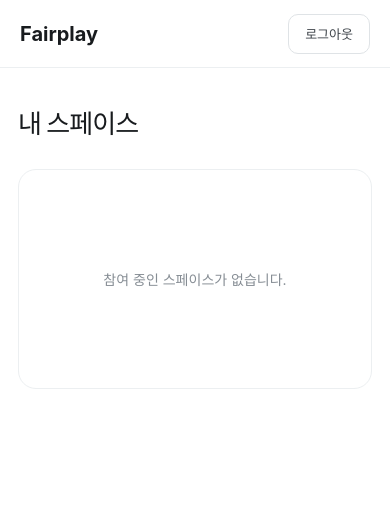
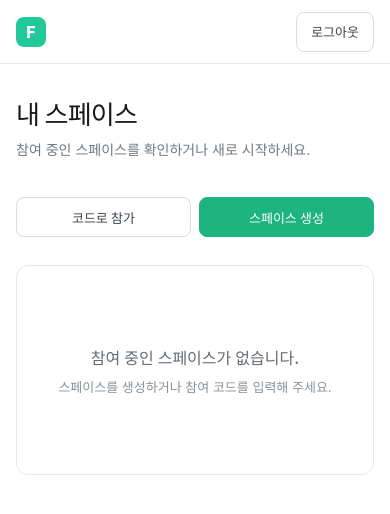
Before and after one commit to isjuny0/fairplay-fe, a React (Vite) app: page / in a window 390 px wide. Both pictures are taken after a click on the button "Google로 계속하기". Shown: the top 514 px of the page. Built offline with nearby package versions, Linux system fonts and the light colour scheme; no server answers.

Commit message:
feat(space): 스페이스 생성 참가 및 목록 구현

```diff
--- a/src/App.jsx
+++ b/src/App.jsx
@@ -1,31 +1,36 @@
 import { useEffect, useState } from 'react';
+import { createSpace, joinSpace, listSpaces } from './api/spaces.js';
 
 const DEFAULT_API_BASE_URL = 'http://localhost:8080';
 
 function GoogleIcon() {
-  return (
-    <svg aria-hidden="true" viewBox="0 0 24 24" className="google-icon">
-      <path fill="#4285F4" d="M21.6 12.23c0-.71-.06-1.4-.18-2.07H12v3.92h5.38a4.6 4.6 0 0 1-2 3.02v2.54h3.24c1.9-1.75 2.98-4.33 2.98-7.41Z" />
-      <path fill="#34A853" d="M12 22c2.7 0 4.98-.9 6.63-2.43l-3.24-2.54c-.9.6-2.04.96-3.39.96-2.61 0-4.82-1.76-5.61-4.13H3.04v2.62A10 10 0 0 0 12 22Z" />
-      <path fill="#FBBC05" d="M6.39 13.86A6.02 6.02 0 0 1 6.07 12c0-.65.11-1.28.32-1.86V7.52H3.04A10 10 0 0 0 2 12c0 1.61.39 3.14 1.04 4.48l3.35-2.62Z" />
-      <path fill="#EA4335" d="M12 6.01c1.47 0 2.79.51 3.83 1.5l2.87-2.88A9.64 9.64 0 0 0 12 2a10 10 0 0 0-8.96 5.52l3.35 2.62C7.18 7.77 9.39 6.01 12 6.01Z" />
-    </svg>
-  );
+  return <svg aria-hidden="true" viewBox="0 0 24 24" className="google-icon"><path fill="#4285F4" d="M21.6 12.23c0-.71-.06-1.4-.18-2.07H12v3.92h5.38a4.6 4.6 0 0 1-2 3.02v2.54h3.24c1.9-1.75 2.98-4.33 2.98-7.41Z"/><path fill="#34A853" d="M12 22c2.7 0 4.98-.9 6.63-2.43l-3.24-2.54c-.9.6-2.04.96-3.39.96-2.61 0-4.82-1.76-5.61-4.13H3.04v2.62A10 10 0 0 0 12 22Z"/><path fill="#FBBC05" d="M6.39 13.86A6.02 6.02 0 0 1 6.07 12c0-.65.11-1.28.32-1.86V7.52H3.04A10 10 0 0 0 2 12c0 1.61.39 3.14 1.04 4.48l3.35-2.62Z"/><path fill="#EA4335" d="M12 6.01c1.47 0 2.79.51 3.83 1.5l2.87-2.88A9.64 9.64 0 0 0 12 2a10 10 0 0 0-8.96 5.52l3.35 2.62C7.18 7.77 9.39 6.01 12 6.01Z"/></svg>;
+}
+
+function Modal({ title, submitLabel, onClose, onSubmit, children, isSubmitting, error }) {
+  return <div className="modal-backdrop" role="presentation" onMouseDown={onClose}><section className="modal" role="dialog" aria-modal="true" aria-labelledby="modal-title" onMouseDown={(event) => event.stopPropagation()}><div className="modal-header"><h2 id="modal-title">{title}</h2><button type="button" className="icon-button" aria-label="닫기" onClick={onClose}>×</button></div><form onSubmit={onSubmit}>{children}{error && <p className="form-error" role="alert">{error}</p>}<div className="modal-actions"><button type="button" className="secondary-button" onClick={onClose}>취소</button><button type="submit" className="primary-button" disabled={isSubmitting}>{isSubmitting ? '처리 중...' : submitLabel}</button></div></form></section></div>;
 }
 
 function App() {
-  const [screen, setScreen] = useState(
-    window.location.pathname === '/main' ? 'main' : 'login',
-  );
+  const [screen, setScreen] = useState(window.location.pathname === '/main' ? 'main' : 'login');
+  const [spaces, setSpaces] = useState([]);
+  const [isLoading, setIsLoading] = useState(false);
+  const [modal, setModal] = useState(null);
+  const [input, setInput] = useState('');
+  const [error, setError] = useState('');
+  const [isSubmitting, setIsSubmitting] = useState(false);
 
   useEffect(() => {
-    const handlePopState = () => {
-      setScreen(window.location.pathname === '/main' ? 'main' : 'login');
-    };
+    const onPopState = () => setScreen(window.location.pathname === '/main' ? 'main' : 'login');
+    window.addEventListener('popstate', onPopState);
+    return () => window.removeEventListener('popstate', onPopState);
+  }, []);
 
-    window.addEventListener('popstate', handlePopState);
-    return () => window.removeEventListener('popstate', handlePopState);
-  }, []);
+  useEffect(() => {
+    if (screen !== 'main') return;
+    setIsLoading(true);
+    listSpaces().then(setSpaces).finally(() => setIsLoading(false));
+  }, [screen]);
 
   const handleGoogleLogin = () => {
     if (import.meta.env.VITE_AUTH_MODE !== 'oauth') {
@@ -33,7 +38,6 @@ function App() {
       setScreen('main');
       return;
     }
-
     const apiBaseUrl = (import.meta.env.VITE_API_BASE_URL || DEFAULT_API_BASE_URL).replace(/\/$/, '');
     window.location.assign(`${apiBaseUrl}/oauth2/authorization/google`);
   };
@@ -43,39 +47,42 @@ function App() {
     setScreen('login');
   };
 
-  if (screen === 'main') {
-    return (
-      <div className="app-shell">
-        <header className="main-header">
-          <span className="wordmark">Fairplay</span>
-          <button type="button" className="logout-button" onClick={handleLogout}>
-            로그아웃
-          </button>
-        </header>
-        <main className="main-content">
-          <h1>내 스페이스</h1>
-          <section className="empty-state" aria-label="스페이스 목록">
-            <p>참여 중인 스페이스가 없습니다.</p>
-          </section>
-        </main>
-      </div>
-    );
+  const openModal = (type) => {
+    setInput('');
+    setError('');
+    setModal(type);
+  };
+
+  const handleSpaceSubmit = async (event) => {
+    event.preventDefault();
+    const value = input.trim();
+    if (!value) {
+      setError(modal === 'create' ? '스페이스 이름을 입력해 주세요.' : '참여 코드를 입력해 주세요.');
+      return;
+    }
+    setError('');
+    setIsSubmitting(true);
+    try {
+      const nextSpace = modal === 'create' ? await createSpace(value) : await joinSpace(value);
+      setSpaces((current) => [...current, nextSpace]);
+      setModal(null);
+    } catch (requestError) {
+      setError(requestError.message || '요청을 처리하지 못했습니다.');
+    } finally {
+      setIsSubmitting(false);
+    }
+  };
+
+  if (screen === 'login') {
+    return <main className="login-page"><section className="login-card" aria-label="로그인"><p className="login-description">Google 계정으로 로그인해 주세요.</p><button type="button" className="google-button" onClick={handleGoogleLogin}><GoogleIcon/><span>Google로 계속하기</span></button><p className="terms">계속하면 Fairplay의 이용약관과 개인정보 처리방침에 동의하게 됩니다.</p></section></main>;
   }
 
-  return (
-    <main className="login-page">
-      <section className="login-card" aria-label="로그인">
-        <p className="login-description login-prompt">Google 계정으로 로그인해 주세요.</p>
-        <button type="button" className="google-button" onClick={handleGoogleLogin}>
-          <GoogleIcon />
-          <span>Google로 계속하기</span>
-        </button>
-        <p className="terms">
-          계속하면 Fairplay의 이용약관과 개인정보 처리방침에 동의하게 됩니다.
-        </p>
-      </section>
-    </main>
-  );
+  return <div className="app-shell">
+    <header className="main-header"><div className="brand"><span className="logo-mark" aria-hidden="true">F</span><span className="wordmark">Fairplay</span></div><button type="button" className="logout-button" onClick={handleLogout}>로그아웃</button></header>
+    <main className="main-content"><div className="page-heading"><div><h1>내 스페이스</h1><p>참여 중인 스페이스를 확인하거나 새로 시작하세요.</p></div><div className="heading-actions"><button type="button" className="secondary-button" onClick={() => openModal('join')}>코드로 참가</button><button type="button" className="primary-button" onClick={() => openModal('create')}>스페이스 생성</button></div></div>{isLoading ? <p className="status-message">목록을 불러오는 중...</p> : spaces.length === 0 ? <section className="empty-state"><p>참여 중인 스페이스가 없습니다.</p><span>스페이스를 생성하거나 참여 코드를 입력해 주세요.</span></section> : <ul className="space-list">{spaces.map((space) => <li key={space.id}><button type="button"><strong>{space.name}</strong><span>{space.role === 'INSTRUCTOR' ? '교수' : '학생'}</span></button></li>)}</ul>}</main>
+    {modal === 'create' && <Modal title="스페이스 생성" submitLabel="생성" onClose={() => setModal(null)} onSubmit={handleSpaceSubmit} isSubmitting={isSubmitting} error={error}><label className="field-label" htmlFor="space-name">스페이스 이름</label><input id="space-name" autoFocus value={input} onChange={(event) => setInput(event.target.value)} placeholder="예: 캡스톤 디자인"/></Modal>}
+    {modal === 'join' && <Modal title="스페이스 참가" submitLabel="참가" onClose={() => setModal(null)} onSubmit={handleSpaceSubmit} isSubmitting={isSubmitting} error={error}><label className="field-label" htmlFor="join-code">참여 코드</label><input id="join-code" autoFocus value={input} onChange={(event) => setInput(event.target.value)} placeholder="참여 코드 입력"/></Modal>}
+  </div>;
 }
 
 export default App;
--- /dev/null
+++ b/src/api/spaces.js
@@ -0,0 +1,38 @@
+const STORAGE_KEY = 'fairplay-spaces';
+const useMockApi = import.meta.env.VITE_SPACE_API_MODE !== 'api';
+const apiBaseUrl = (import.meta.env.VITE_API_BASE_URL || 'http://localhost:8080').replace(/\/$/, '');
+const wait = () => new Promise((resolve) => setTimeout(resolve, 250));
+
+function readMockSpaces() {
+  try { return JSON.parse(localStorage.getItem(STORAGE_KEY) || '[]'); } catch { return []; }
+}
+
+function saveMockSpaces(spaces) { localStorage.setItem(STORAGE_KEY, JSON.stringify(spaces)); }
+
+async function request(path, options) {
+  const response = await fetch(`${apiBaseUrl}${path}`, { credentials: 'include', headers: { 'Content-Type': 'application/json' }, ...options });
+  if (!response.ok) throw new Error('요청을 처리하지 못했습니다.');
+  return response.json();
+}
+
+export async function listSpaces() {
+  if (!useMockApi) return request('/api/spaces');
+  await wait(); return readMockSpaces();
+}
+
+export async function createSpace(name) {
+  if (!useMockApi) return request('/api/spaces', { method: 'POST', body: JSON.stringify({ name }) });
+  await wait();
+  const spaces = readMockSpaces();
+  const space = { id: crypto.randomUUID(), name, role: 'INSTRUCTOR' };
+  saveMockSpaces([...spaces, space]); return space;
+}
+
+export async function joinSpace(code) {
+  if (!useMockApi) return request('/api/spaces/join', { method: 'POST', body: JSON.stringify({ code }) });
+  await wait();
+  if (code.toUpperCase() !== 'FAIRPLAY') throw new Error('올바르지 않은 참여 코드입니다. (테스트 코드: FAIRPLAY)');
+  const spaces = readMockSpaces();
+  const space = { id: crypto.randomUUID(), name: 'Fairplay 테스트 스페이스', role: 'STUDENT' };
+  saveMockSpaces([...spaces, space]); return space;
+}
--- a/src/styles.css
+++ b/src/styles.css
@@ -1,193 +1,58 @@
-:root {
-  font-family: Pretendard, -apple-system, BlinkMacSystemFont, 'Segoe UI', sans-serif;
-  color: #15171a;
-  background: #ffffff;
-  font-synthesis: none;
-  text-rendering: optimizeLegibility;
+:root { font-family: Pretendard, -apple-system, BlinkMacSystemFont, 'Segoe UI', sans-serif; color: #171a1d; background: #fff; font-synthesis: none; }
+* { box-sizing: border-box; }
+body { margin: 0; min-width: 320px; min-height: 100vh; }
+button, input { font: inherit; }
+button { cursor: pointer; }
+button:focus-visible, input:focus-visible { outline: 3px solid rgba(29, 180, 127, .25); outline-offset: 2px; }
+.login-page { min-height: 100vh; display: grid; place-items: center; padding: 24px; }
+.login-card { width: min(100%, 430px); min-height: 280px; display: flex; flex-direction: column; align-items: center; justify-content: center; gap: 32px; padding: 42px; border: 1px solid #e5e7e9; border-radius: 20px; }
+.login-description, .terms { margin: 0; color: #70777e; text-align: center; }
+.login-description { font-size: 14px; }
+.terms { max-width: 320px; margin-top: -12px; color: #949ba1; font-size: 11px; line-height: 1.6; }
+.google-button { width: 100%; min-height: 54px; display: flex; align-items: center; justify-content: center; gap: 12px; border: 1px solid #d9dde0; border-radius: 10px; background: #fff; font-weight: 600; }
+.google-button:hover, .logout-button:hover, .secondary-button:hover { background: #f7f8f8; }
+.google-icon { width: 21px; height: 21px; }
+.app-shell { min-height: 100vh; background: #fff; }
+.main-header { height: 64px; display: flex; align-items: center; justify-content: space-between; padding: 0 28px; border-bottom: 1px solid #e5e7e9; }
+.brand { display: flex; align-items: center; gap: 10px; }
+.logo-mark { width: 30px; height: 30px; display: grid; place-items: center; border-radius: 8px; background: #20c997; color: #fff; font-weight: 800; }
+.wordmark { font-size: 18px; font-weight: 700; }
+.logout-button, .secondary-button, .primary-button { min-height: 40px; padding: 0 14px; border-radius: 8px; font-size: 13px; font-weight: 600; }
+.logout-button, .secondary-button { border: 1px solid #d9dde0; background: #fff; color: #3d4348; }
+.primary-button { border: 1px solid #1db47f; background: #1db47f; color: #fff; }
+.primary-button:disabled { opacity: .55; cursor: default; }
+.main-content { width: min(100% - 48px, 1000px); margin: 0 auto; padding: 44px 0; }
+.page-heading { display: flex; align-items: flex-start; justify-content: space-between; gap: 24px; }
+h1, h2, p { margin-top: 0; }
+h1 { margin-bottom: 8px; font-size: 26px; letter-spacing: -.03em; }
+h2 { margin-bottom: 0; font-size: 19px; }
+.page-heading p { color: #727980; font-size: 14px; }
+.heading-actions { display: flex; gap: 8px; }
+.empty-state, .status-message { min-height: 210px; display: grid; place-content: center; gap: 8px; margin-top: 28px; padding: 24px; border: 1px solid #e5e7e9; border-radius: 12px; color: #656c72; text-align: center; }
+.empty-state p { margin: 0; font-weight: 600; }
+.empty-state span { color: #8b9196; font-size: 13px; }
+.space-list { display: grid; grid-template-columns: repeat(2, minmax(0, 1fr)); gap: 12px; margin: 28px 0 0; padding: 0; list-style: none; }
+.space-list button { width: 100%; min-height: 94px; display: flex; flex-direction: column; align-items: flex-start; justify-content: center; gap: 8px; padding: 18px; border: 1px solid #e2e5e7; border-radius: 10px; background: #fff; text-align: left; }
+.space-list button:hover { border-color: #1db47f; }
+.space-list span { color: #777e84; font-size: 12px; }
+.modal-backdrop { position: fixed; inset: 0; z-index: 50; display: grid; place-items: center; padding: 20px; background: rgba(20, 24, 22, .35); }
+.modal { width: min(100%, 420px); padding: 24px; border-radius: 12px; background: #fff; }
+.modal-header { display: flex; align-items: center; justify-content: space-between; margin-bottom: 24px; }
+.icon-button { width: 36px; height: 36px; border: 0; background: transparent; color: #5d646a; font-size: 24px; }
+.field-label { display: block; margin-bottom: 8px; font-size: 13px; font-weight: 700; }
+.modal input { width: 100%; height: 46px; padding: 0 12px; border: 1px solid #d5dadd; border-radius: 8px; }
+.form-error { margin: 10px 0 0; color: #c33d3d; font-size: 12px; }
+.modal-actions { display: flex; justify-content: flex-end; gap: 8px; margin-top: 24px; }
+@media (max-width: 720px) {
+  .main-header { padding: 0 16px; }
+  .main-content { width: calc(100% - 32px); padding: 30px 0; }
+  .page-heading { flex-direction: column; }
+  .heading-actions { width: 100%; }
+  .heading-actions button { flex: 1; }
+  .space-list { grid-template-columns: 1fr; }
 }
-
-* {
-  box-sizing: border-box;
+@media (max-width: 390px) {
+  .wordmark { display: none; }
+  .login-page { padding: 16px; }
+  .login-card { padding: 28px 20px; }
 }
-
-body {
-  margin: 0;
-  min-height: 100vh;
-}
-
-button {
-  font: inherit;
-}
-
-.login-page {
-  min-height: 100vh;
-  display: grid;
-  place-items: center;
-  padding: 24px;
-  background: #ffffff;
-}
-
-.login-card {
-  width: min(100%, 430px);
-  min-height: 280px;
-  display: flex;
-  flex-direction: column;
-  align-items: center;
-  justify-content: center;
-  gap: 32px;
-  padding: 42px;
-  border: 1px solid #eceff1;
-  border-radius: 28px;
-  background: #ffffff;
-  box-shadow: 0 28px 70px rgba(28, 34, 32, 0.09);
-}
-
-h1 {
-  margin: 0;
-  color: #181b1e;
-  font-size: 27px;
-  line-height: 1.35;
-  letter-spacing: -0.035em;
-}
-
-.login-description {
-  margin: 10px 0 0;
-  color: #737b83;
-  font-size: 14px;
-  line-height: 1.6;
-  text-align: center;
-}
-
-.login-prompt {
-  margin: 0;
-}
-
-.google-button {
-  width: 100%;
-  min-height: 56px;
-  display: flex;
-  align-items: center;
-  justify-content: center;
-  gap: 12px;
-  padding: 0 22px;
-  border: 1px solid #dfe3e6;
-  border-radius: 14px;
-  background: #ffffff;
-  color: #25292d;
-  font-weight: 600;
-  cursor: pointer;
-  transition: background-color 160ms ease;
-}
-
-.google-button:hover {
-  background: #f8f9fa;
-}
-
-.google-button:focus-visible {
-  outline: 3px solid rgba(32, 201, 145, 0.25);
-  outline-offset: 3px;
-}
-
-.google-icon {
-  width: 21px;
-  height: 21px;
-  flex: 0 0 auto;
-}
-
-.terms {
-  max-width: 320px;
-  margin: -12px 0 0;
-  color: #9aa0a6;
-  font-size: 11px;
-  line-height: 1.65;
-  text-align: center;
-}
-
-.app-shell {
-  min-height: 100vh;
-  background: #ffffff;
-}
-
-.main-header {
-  min-height: 68px;
-  display: flex;
-  align-items: center;
-  justify-content: space-between;
-  padding: 0 40px;
-  border-bottom: 1px solid #eceff1;
-}
-
-.wordmark {
-  color: #181b1e;
-  font-size: 20px;
-  font-weight: 700;
-}
-
-.logout-button {
-  min-height: 40px;
-  padding: 0 16px;
-  border: 1px solid #dfe3e6;
-  border-radius: 10px;
-  background: #ffffff;
-  color: #3f454b;
-  font-size: 13px;
-  font-weight: 500;
-  cursor: pointer;
-}
-
-.logout-button:hover {
-  background: #f8f9fa;
-}
-
-.logout-button:focus-visible {
-  outline: 3px solid rgba(32, 201, 145, 0.25);
-  outline-offset: 3px;
-}
-
-.main-content {
-  width: min(100% - 48px, 1040px);
-  margin: 0 auto;
-  padding: 56px 0;
-}
-
-.main-content h1 {
-  font-size: 26px;
-}
-
-.empty-state {
-  min-height: 220px;
-  display: grid;
-  place-items: center;
-  margin-top: 28px;
-  border: 1px solid #eceff1;
-  border-radius: 18px;
-  color: #868d94;
-  font-size: 14px;
-}
-
-@media (max-width: 520px) {
-  .login-page {
-    padding: 18px;
-  }
-
-  .login-card {
-    min-height: 250px;
-    padding: 28px 22px;
-    border-radius: 22px;
-  }
-
-  .main-header {
-    padding: 0 20px;
-  }
-
-  .main-content {
-    width: calc(100% - 36px);
-    padding: 38px 0;
-  }
-}
-
-@media (prefers-reduced-motion: reduce) {
-  .google-button {
-    transition: none;
-  }
-}
```
Also changed, not shown: 1 other file (tests, documents, lock files or other folders).
